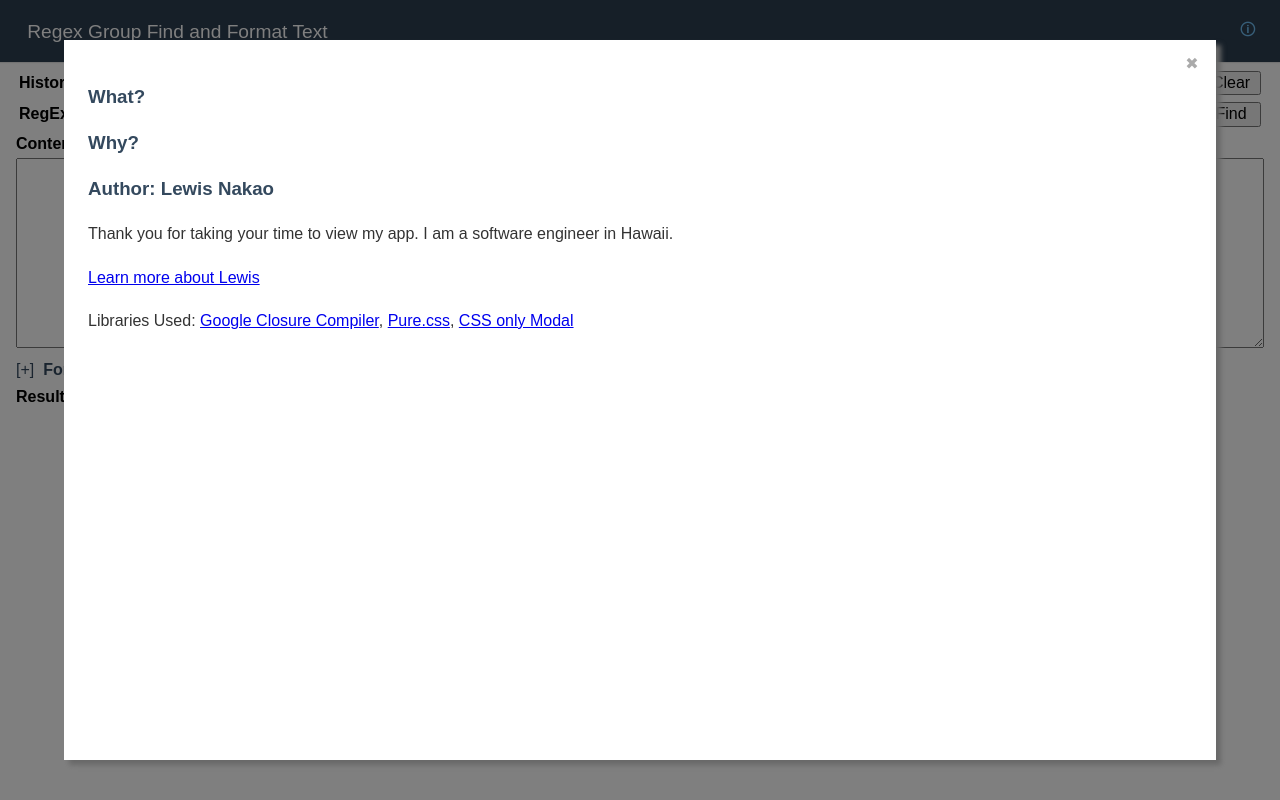
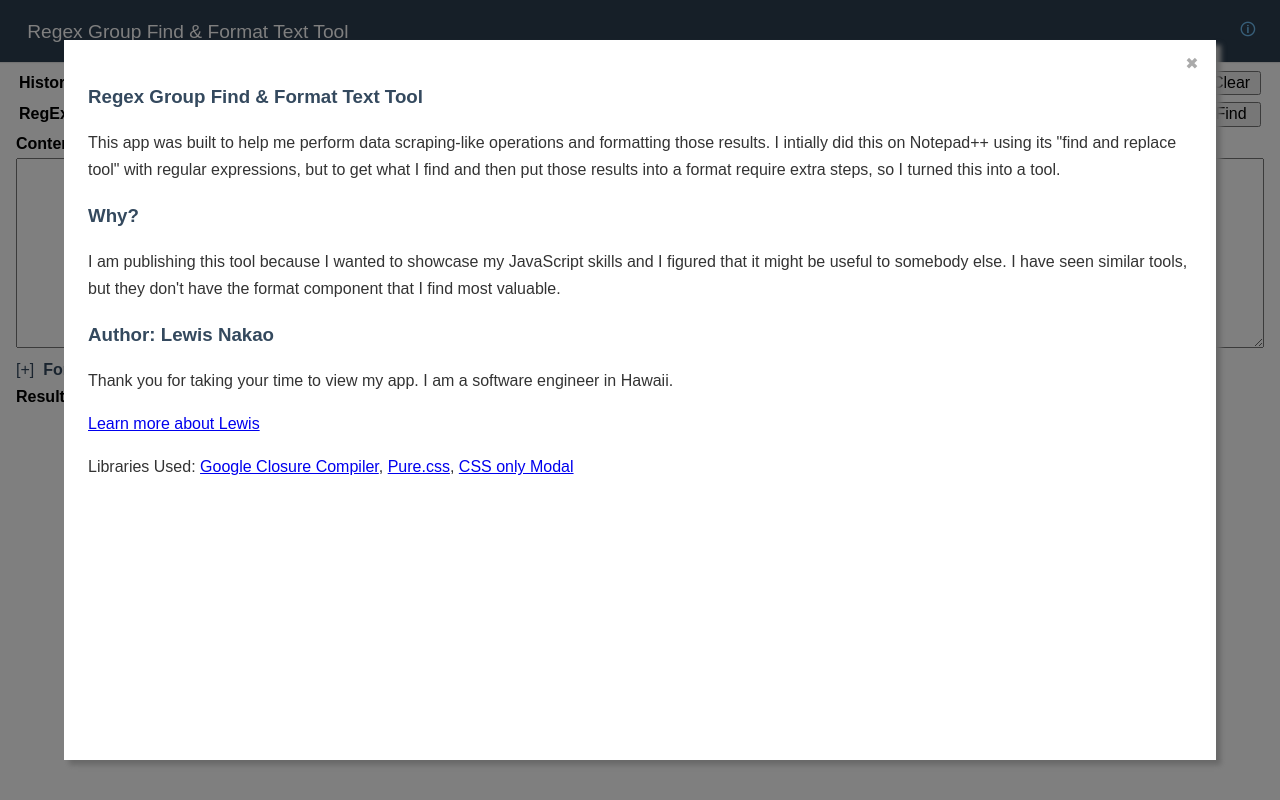
Before and after one commit to lewdev/regex-text-finder, a plain HTML site: page src/index.html in a window 1280 px wide. Both pictures are taken after a click on the link "About this Project". Drawn offline with nearby package versions, Linux system fonts and the light colour scheme.

Commit message:
Added descriptions. Changed a lot of code.
Made "Format Results" collapsible.

```diff
--- a/src/index.html
+++ b/src/index.html
@@ -1,7 +1,7 @@
 <!DOCTYPE html>
 <html>
 <head>
-  <title>Regex Group Find and Format Text</title>
+  <title>Regex Group Find &amp; Format Text Tool</title>
   <link rel="stylesheet" href="https://unpkg.com/purecss@1.0.0/build/pure-min.css"
     integrity="sha384-nn4HPE8lTHyVtfCBi5yW9d20FjT8BJwUXyWZT9InLYax14RDjBj46LmSztkmNP9w" crossorigin="anonymous">
   <link rel="stylesheet" href="style.css">
@@ -10,7 +10,7 @@
 
 <div class="header">
   <div class="home-menu pure-menu pure-menu-horizontal pure-menu-fixed">
-    <span class="pure-menu-heading">Regex Group Find and Format Text</span>
+    <span class="pure-menu-heading">Regex Group Find &amp; Format Text Tool</span>
     <ul class="pure-menu-list">
       <li class="pure-menu-item">
         <a href="#about" class="pure-menu-link" title="About this Project">&#128712;</a>
@@ -71,11 +71,14 @@
 
 <div id="about" class="modal-window">
   <div>
-    <h3>What?</h3>
-    <p></p>
+    <h3>Regex Group Find &amp; Format Text Tool</h3>
+    <p>This app was built to help me perform data scraping-like operations and formatting those results. I intially did
+    this on Notepad++ using its "find and replace tool" with regular expressions, but to get what I find and then put
+    those results into a format require extra steps, so I turned this into a tool.</p>
 
     <h3>Why?</h3>
-    <p></p>
+    <p>I am publishing this tool because I wanted to showcase my JavaScript skills and I figured that it might be useful
+      to somebody else. I have seen similar tools, but they don't have the format component that I find most valuable.</p>
 
     <h3>Author: Lewis Nakao</h3>
     <p>Thank you for taking your time to view my app. I am a software engineer in Hawaii.</p>
--- a/src/script.js
+++ b/src/script.js
@@ -128,9 +128,9 @@ function find() {
     //if the regexStr already exists in history, remove it
     if (data['regexStrHist'].includes(regexStr)) {
       for( var i = 0; i < data['regexStrHist'].length; i++){
-         if ( data['regexStrHist'][i] === regexStr) {
-           data['regexStrHist'].splice(i, 1);
-         }
+        if ( data['regexStrHist'][i] === regexStr) {
+          data['regexStrHist'].splice(i, 1);
+        }
       }
     }
     //unshift adds it to the top of the array.
```
Also changed, not shown: 1 other file.
